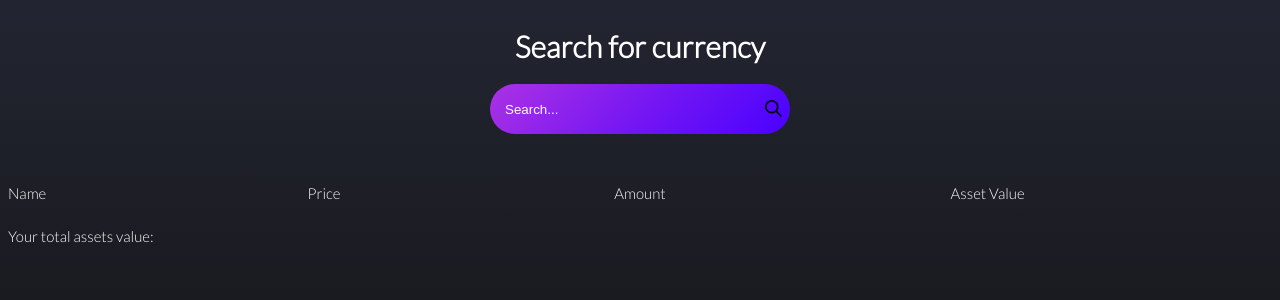
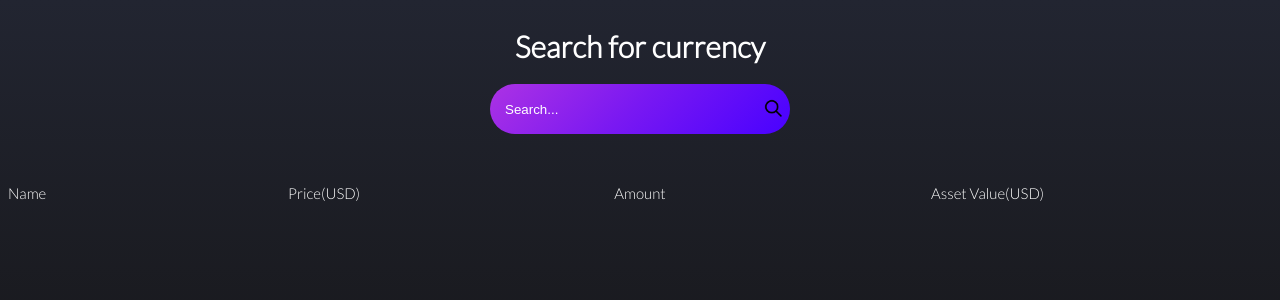
Before and after one commit to Morghot2/Trackfolio, a React (Create React App) app: page / in a window 1280 px wide. Shown: the top 300 px of the page. Built offline with nearby package versions, Linux system fonts and the light colour scheme.

Commit message:
Without total for now

```diff
--- a/src/components/App.js
+++ b/src/components/App.js
@@ -1,11 +1,12 @@
 import React from "react";
-import { useState, useRef } from "react";
+import { useState, useRef, useEffect } from "react";
 import axios from "axios";
 import DisplayCoin from "./DisplayCoin";
 import "../style.css";
 import search from "../search.png";
 
 const App = () => {
+  // let [total, setTotal] = useState(0);
   const refs = useRef([]);
   const [coin, setCoin] = useState("");
   const [coinsList, setCoinsList] = useState([]);
@@ -15,13 +16,11 @@ const App = () => {
     setCoin(event.target.value);
   };
   // const calculateTotal = () => {
-  //   let start = 0;
+  //   let sum = 0;
   //   for (let i = 0; i < refs.current.length; i++) {
-  //     start += parseInt(refs.current[i].innerHTML);
-  //     console.log(start);
-  //     console.log(typeof parseInt(refs.current[i].innerHTML));
-  //     console.log(refs);
+  //     sum += parseInt(refs.current[i].innerHTML);
   //   }
+  //   setTotal(sum);
   // };
   const fetchCrypto = async () => {
     const url = `https://api.coingecko.com/api/v3/coins/${coin.toLowerCase()}?tickers=false&market_data=true&community_data=false&developer_data=false&sparkline=false`;
@@ -47,9 +46,7 @@ const App = () => {
   };
 
   return (
-
     <div className="coin-app">
-
       <div className="search-bar">
         <div className="form-wrapper">
           <h1 className="coin-text">Search for currency</h1>
@@ -75,21 +72,20 @@ const App = () => {
       </div>
       <div className="coin-title-container">
         <div className="segment">Name</div>
-        <div className="price-segment">Price</div>
+        <div className="price-segment">Price(USD)</div>
         <div className="input-segment">Amount</div>
-        <div className="value-segment">Asset Value</div>
+        <div className="value-segment">Asset Value(USD)</div>
         <div className="segment-delete-button"></div>
       </div>
       <DisplayCoin
         coinsList={coinsList}
         removeCrypto={removeCrypto}
+        refs={refs}
         // calculateTotal={calculateTotal}
-        refs={refs}
+        // total={total}
       />
-      <div>
-        Your total assets value:
-        {/* <button onClick={calculateTotal()}></button> */}
-      </div>
+      {/* <div>Your total assets value: ${total}</div> */}
+      {/* <button onClick={calculateTotal}>Total</button> */}
     </div>
   );
 };
--- a/src/components/DisplayCoin.js
+++ b/src/components/DisplayCoin.js
@@ -1,28 +1,21 @@
-import React, { useState, useEffect, useRef } from "react";
+import React, { useState } from "react";
 import close from "../close.png";
 
-const DisplayCoin = ({ coinsList, removeCrypto }) => {
-  let [total, setTotal] = useState(0);
+const DisplayCoin = ({
+  coinsList,
+  removeCrypto,
+  refs,
+  calculateTotal,
+  total,
+}) => {
   const [coins, setCoins] = useState({});
-  const refs = useRef([]);
+
   const onValueEnter = (event) => {
+    event.preventDefault();
 
-    event.preventDefault();
     setCoins(event.target.value);
-    console.log();
+    // calculateTotal()
   };
-  const calculateTotal = () => {
-   let start = 0;
-    for (let i = 0; i < refs.current.length; i++) {
-      start += parseInt(refs.current[i].innerHTML)
-      setTotal(start)
-      console.log(total);
-      // console.log(typeof parseInt(refs.current[i].innerHTML));
-    }
-  };
-
-
-
   return coinsList.map((coin) => {
     return (
       <div key={coin.name}>
@@ -46,7 +39,6 @@ const DisplayCoin = ({ coinsList, removeCrypto }) => {
               className="amount-input"
               type="number"
               name="amount"
-
               onChange={onValueEnter}
               /*value={coinValue}*/ id={coin.name}
             />
@@ -74,12 +66,9 @@ const DisplayCoin = ({ coinsList, removeCrypto }) => {
               className="delete-button"
             >
               <img src={close} alt="Delete" className="delete-img" />
-
             </button>
           </div>
         </div>
-        {/* {total} */}
-
       </div>
     );
   });
```
